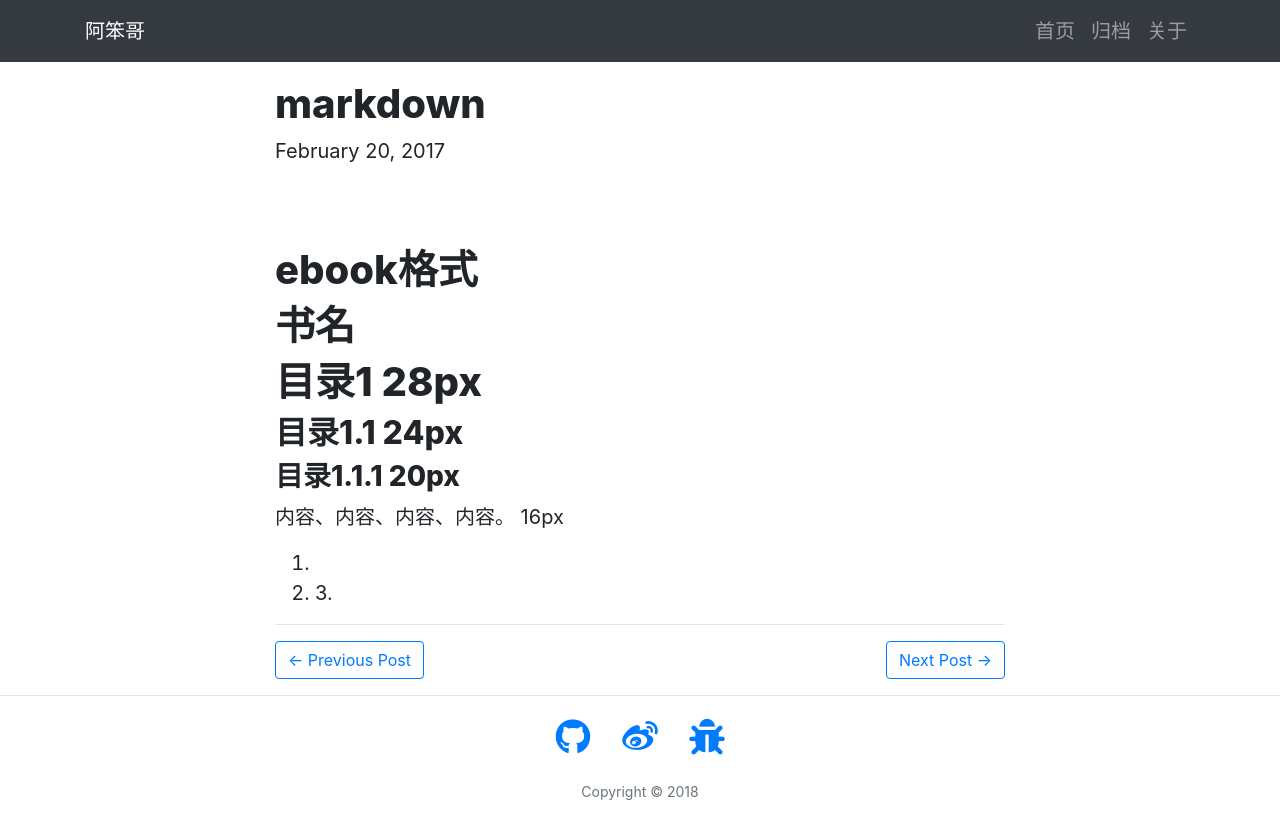
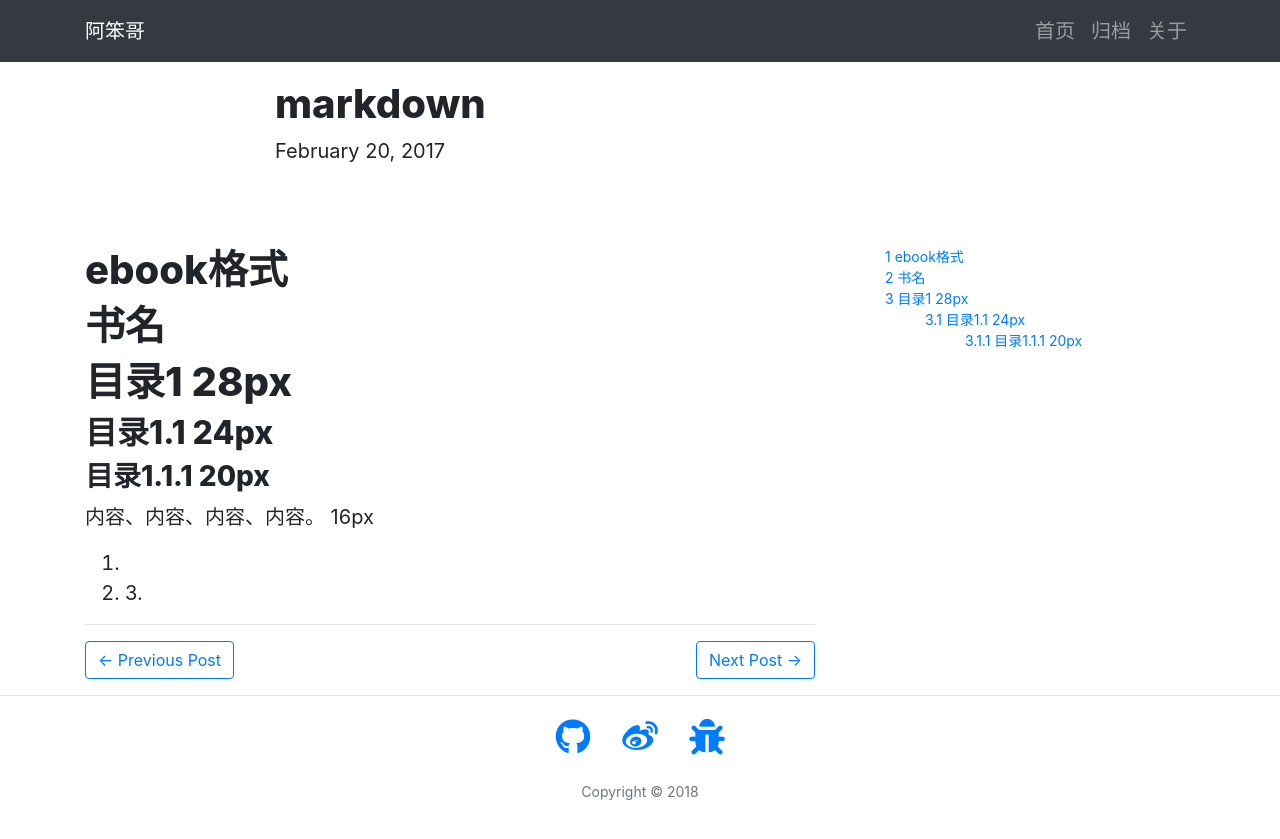
Before and after one commit to abanger/abanger.github.io, a Jekyll site: the page built from _posts/2017-02-20-markdown.md, in a window 1280 px wide. Shown: the top 839 px of the page. Built offline with Jekyll 4.4.1, drawn with Linux system fonts in a browser that asks for light colours; some of the changed lines change nothing that is shown.

Commit message:
feature:文章导航

```diff
--- a/_layouts/post.html
+++ b/_layouts/post.html
@@ -26,7 +26,7 @@ layout: default
 
 <div class="container">
   <div class="row">
-    <div class="col-lg-8 col-md-10 mx-auto">
+    <div class="col-lg-8 col-md-10 mx-auto" id='post-content'>
 
       {{ content }}
 
@@ -44,5 +44,111 @@ layout: default
       </div>
 
     </div>
+
+
+
+
+
+    <!--connnet-menu-->
+    <div id="directory-content" class="col-lg-4 col-md-2 mr-auto directory-content">
+        <div id="directory"></div>
+    </div>
+    <!--connnet-menu-->
+
   </div>
 </div>
+
+
+
+<script>
+var postDirectoryBuild = function() {
+    var postChildren = function children(childNodes, reg) {
+        var result = [],
+            isReg = typeof reg === 'object',
+            isStr = typeof reg === 'string',
+            node, i, len;
+        for (i = 0, len = childNodes.length; i < len; i++) {
+            node = childNodes[i];
+            if ((node.nodeType === 1 || node.nodeType === 9) &&
+                (!reg ||
+                isReg && reg.test(node.tagName.toLowerCase()) ||
+                isStr && node.tagName.toLowerCase() === reg)) {
+                result.push(node);
+            }
+        }
+        return result;
+    },
+    createPostDirectory = function(article, directory, isDirNum) {
+        var contentArr = [],
+            titleId = [],
+            levelArr, root, level,
+            currentList, list, li, link, i, len;
+        levelArr = (function(article, contentArr, titleId) {
+            var titleElem = postChildren(article.childNodes, /^h\d$/),
+                levelArr = [],
+                lastNum = 1,
+                lastRevNum = 1,
+                count = 0,
+                guid = 1,
+                id = 'directory' + (Math.random() + '').replace(/\D/, ''),
+                lastRevNum, num, elem;
+            while (titleElem.length) {
+                elem = titleElem.shift();
+                contentArr.push(elem.innerHTML);
+                num = +elem.tagName.match(/\d/)[0];
+                if (num > lastNum) {
+                    levelArr.push(1);
+                    lastRevNum += 1;
+                } else if (num === lastRevNum ||
+                    num > lastRevNum && num <= lastNum) {
+                    levelArr.push(0);
+                    lastRevNum = lastRevNum;
+                } else if (num < lastRevNum) {
+                    levelArr.push(num - lastRevNum);
+                    lastRevNum = num;
+                }
+                count += levelArr[levelArr.length - 1];
+                lastNum = num;
+                elem.id = elem.id || (id + guid++);
+                titleId.push(elem.id);
+            }
+            if (count !== 0 && levelArr[0] === 1) levelArr[0] = 0;
+
+            return levelArr;
+        })(article, contentArr, titleId);
+        currentList = root = document.createElement('ul');
+        dirNum = [0];
+        for (i = 0, len = levelArr.length; i < len; i++) {
+            level = levelArr[i];
+            if (level === 1) {
+                list = document.createElement('ul');
+                if (!currentList.lastElementChild) {
+                    currentList.appendChild(document.createElement('li'));
+                }
+                currentList.lastElementChild.appendChild(list);
+                currentList = list;
+                dirNum.push(0);
+            } else if (level < 0) {
+                level *= 2;
+                while (level++) {
+                    if (level % 2) dirNum.pop();
+                    currentList = currentList.parentNode;
+                }
+            }
+            dirNum[dirNum.length - 1]++;
+            li = document.createElement('li');
+            link = document.createElement('a');
+            link.href = '#' + titleId[i];
+            link.title = '访问' + titleId[i];
+            link.title = '访问' + titleId[i];
+            link.innerHTML = !isDirNum ? contentArr[i] :
+                dirNum.join('.') + ' ' + contentArr[i] ;
+            li.appendChild(link);
+            currentList.appendChild(li);
+        }
+        directory.appendChild(root);
+    };
+    createPostDirectory(document.getElementById('post-content'),document.getElementById('directory'), true);
+};
+postDirectoryBuild();
+</script>
--- a/assets/myblog.css
+++ b/assets/myblog.css
@@ -25,3 +25,19 @@ h1,h2,h3,h4,h5,h6{font-weight:800}
 
 
 footer .copyright{font-size:14px;margin-bottom:0;text-align:center}
+
+
+.directory-content {
+    position: relative;
+    z-index: 0;
+    max-width: 1080px;
+    margin-right: auto!important;
+    margin-left: auto!important;
+    text-align: left;
+}
+#directory ul, #directory li {
+    #margin: 0;
+    #padding-left: 0;
+    list-style: none;
+    font-size:14px;
+}
```
